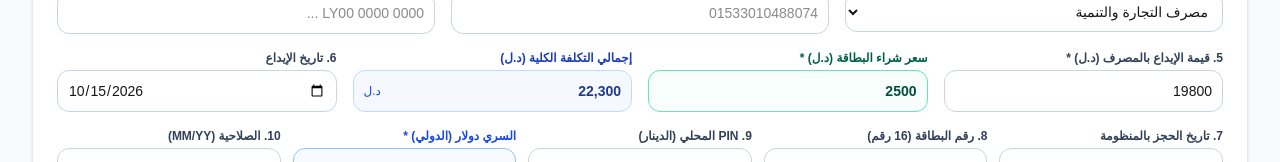
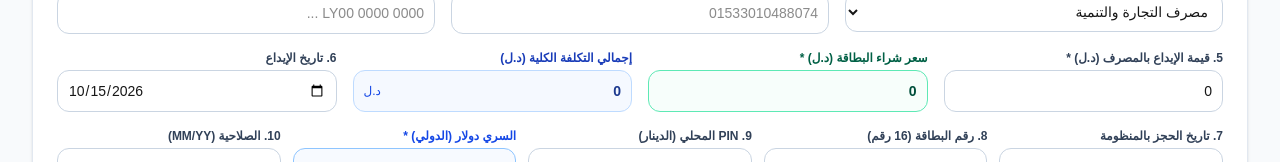
Before and after one commit to amircartly/sheet-amir, a Next.js app: page / in a window 1280 px wide. Shown: the part 536-698 px from the top of the page. Built offline with nearby package versions, Linux system fonts and the light colour scheme.

Commit message:
fix(form): reset default cost values to zero for clean production entry
Co-authored-by: amircartly <amircartly@gmail.com>

```diff
--- a/google-apps-script/Index.html
+++ b/google-apps-script/Index.html
@@ -753,18 +753,18 @@
         <div class="row-2">
           <div class="form-group">
             <label>قيمة الإيداع بالمصرف (د.ل) *</label>
-            <input type="number" id="depositAmt" value="19800" oninput="calculateTotalCost()">
+            <input type="number" id="depositAmt" value="0" placeholder="0" oninput="calculateTotalCost()">
           </div>
           <div class="form-group">
             <label style="color:#0f766e;">سعر شراء البطاقة (د.ل) *</label>
-            <input type="number" id="cardPrice" value="2500" placeholder="مثال: 2500" oninput="calculateTotalCost()">
+            <input type="number" id="cardPrice" value="0" placeholder="0" oninput="calculateTotalCost()">
           </div>
         </div>
 
         <div class="row-2">
           <div class="form-group">
             <label style="color:#1e40af;">إجمالي التكلفة الكلية (د.ل)</label>
-            <input type="text" id="totalCostDisplay" readonly value="22,300 د.ل" style="background:#eff6ff; font-weight:bold; color:#1e40af;">
+            <input type="text" id="totalCostDisplay" readonly value="0 د.ل" style="background:#eff6ff; font-weight:bold; color:#1e40af;">
           </div>
           <div class="form-group">
             <label>تاريخ الإيداع</label>
@@ -1378,8 +1378,8 @@
             document.getElementById('bank').value = card.bank || 'مصرف التجارة والتنمية';
             document.getElementById('accountNumber').value = card.accountNumber || '';
             document.getElementById('iban').value = card.iban || '';
-            document.getElementById('depositAmt').value = card.depositAmt || '19800';
-            document.getElementById('cardPrice').value = card.cardPrice || '2500';
+            document.getElementById('depositAmt').value = card.depositAmt || '0';
+            document.getElementById('cardPrice').value = card.cardPrice || '0';
             calculateTotalCost();
 
             document.getElementById('depositDate').value = card.depositDate || '';
@@ -1525,8 +1525,8 @@
       document.getElementById('cardCode').value = '';
       document.getElementById('cardStatusBadge').innerText = 'تسجيل بطاقة جديدة';
       document.getElementById('statusMsg').innerText = '';
-      document.getElementById('depositAmt').value = '19800';
-      document.getElementById('cardPrice').value = '2500';
+      document.getElementById('depositAmt').value = '0';
+      document.getElementById('cardPrice').value = '0';
       document.getElementById('expiry').value = '09/29';
       calculateTotalCost();
       applyRoleRestrictions(currentEmployee.role);
--- a/src/components/CardInputForm.tsx
+++ b/src/components/CardInputForm.tsx
@@ -43,8 +43,8 @@ export function CardInputForm({
   const [bankName, setBankName] = useState("مصرف التجارة والتنمية");
   const [accountNumber, setAccountNumber] = useState("");
   const [iban, setIban] = useState("");
-  const [depositAmount, setDepositAmount] = useState("19800");
-  const [cardPrice, setCardPrice] = useState("2500");
+  const [depositAmount, setDepositAmount] = useState("0");
+  const [cardPrice, setCardPrice] = useState("0");
   const [depositDate, setDepositDate] = useState("2026-10-15");
   const [bookingDate, setBookingDate] = useState("2026-10-15");
   const [cardNumber, setCardNumber] = useState("");
@@ -167,8 +167,8 @@ export function CardInputForm({
     setCblPhone("");
     setAccountNumber("");
     setIban("");
-    setDepositAmount("19800");
-    setCardPrice("2500");
+    setDepositAmount("0");
+    setCardPrice("0");
     setCardNumber("");
     setCardPin("");
     setPinDollar("");
```
Also changed, not shown: 1 other file (tests, documents, lock files or other folders).
